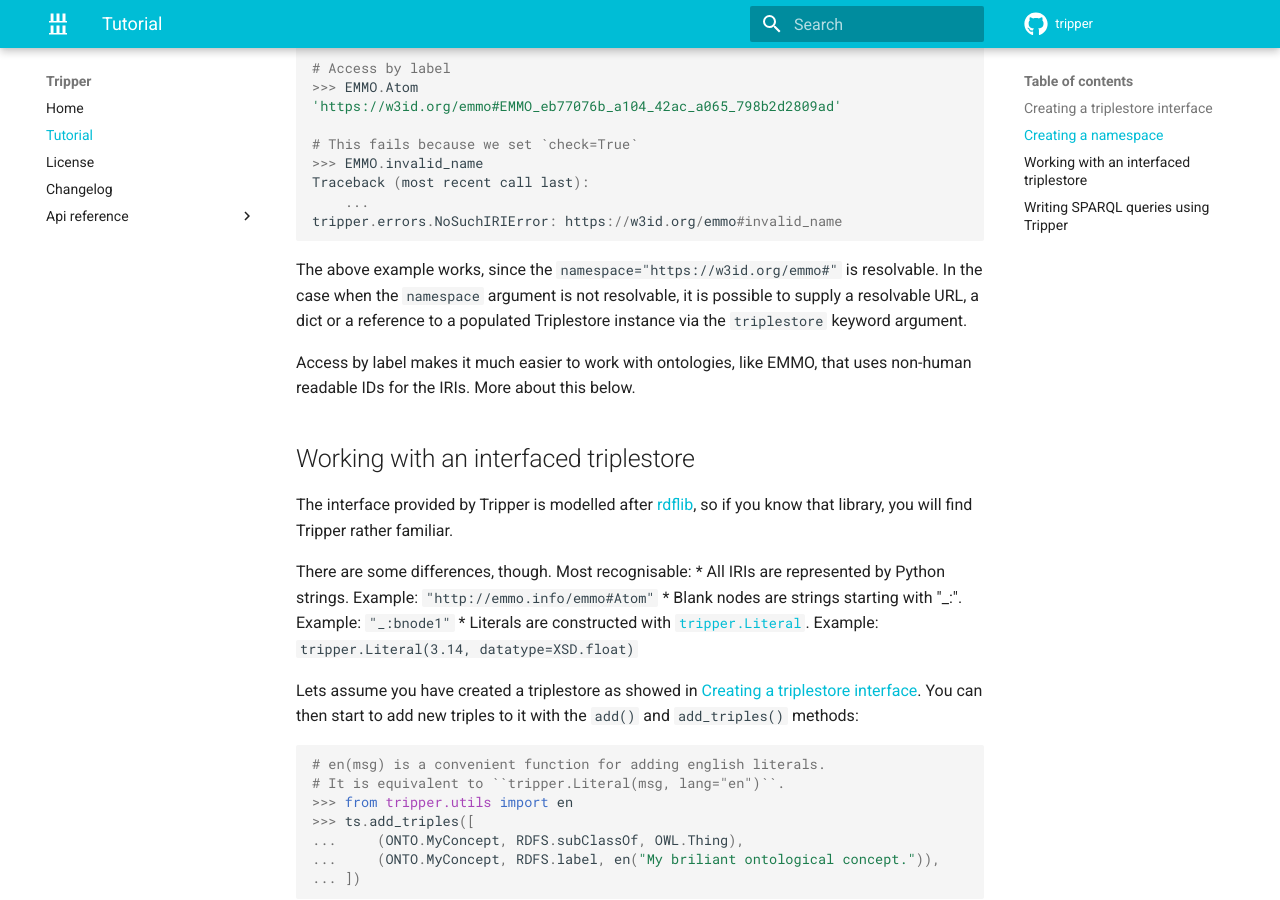
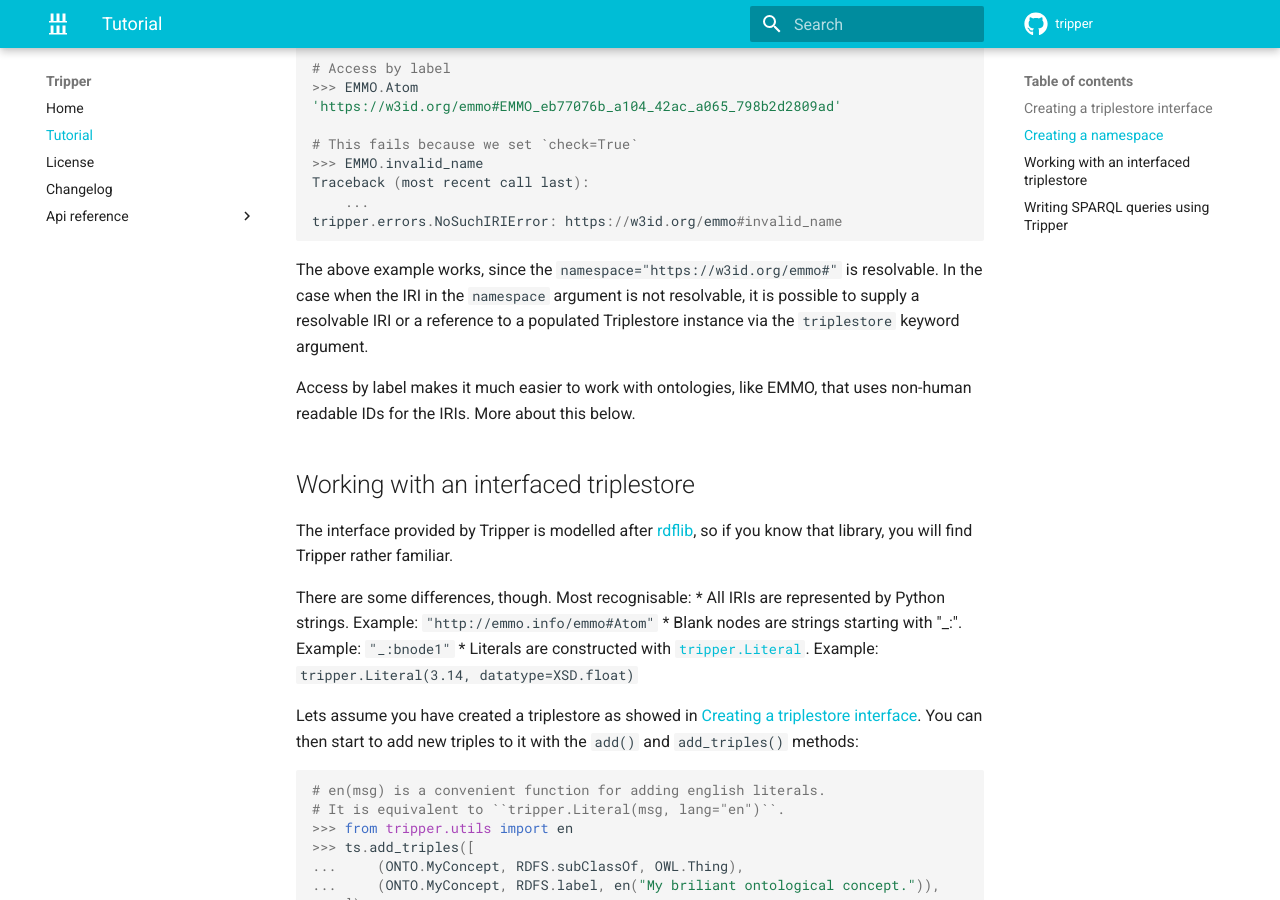
Before and after one commit to EMMC-ASBL/tripper, an MkDocs documentation site: the page built from docs/tutorial.md, in a window 1280 px wide and 900 px high, scrolled down 1066 px. Built offline with MkDocs 1.6.1 and Material for MkDocs 9.7.7, drawn with Linux system fonts in a browser that asks for light colours; comment, search, counter and statistics services are not loaded; the version menu is left out.

Commit message:
Improved formulation

````diff
--- a/docs/tutorial.md
+++ b/docs/tutorial.md
@@ -65,7 +65,7 @@ tripper.errors.NoSuchIRIError: https://w3id.org/emmo#invalid_name
 ```
 
 The above example works, since the `namespace="https://w3id.org/emmo#"` is resolvable.
-In the case when the `namespace` argument is not resolvable, it is possible to supply a resolvable URL, a dict or a reference to a populated Triplestore instance via the `triplestore` keyword argument.
+In the case when the IRI in the `namespace` argument is not resolvable, it is possible to supply a resolvable IRI or a reference to a populated Triplestore instance via the `triplestore` keyword argument.
 
 Access by label makes it much easier to work with ontologies, like EMMO, that uses non-human readable IDs for the IRIs.
 More about this below.
````
